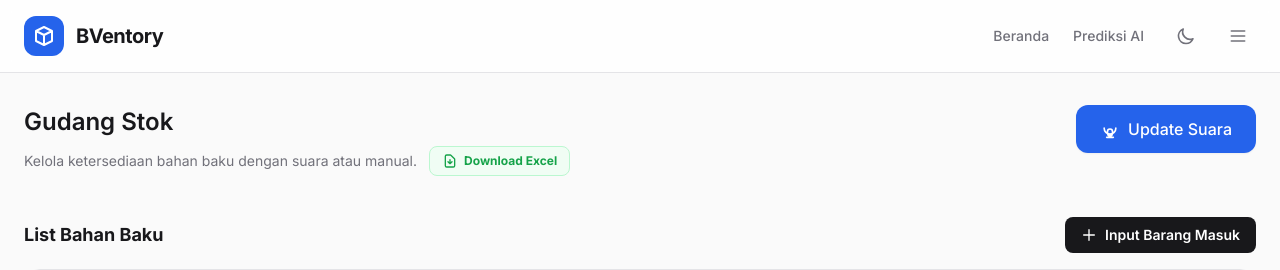
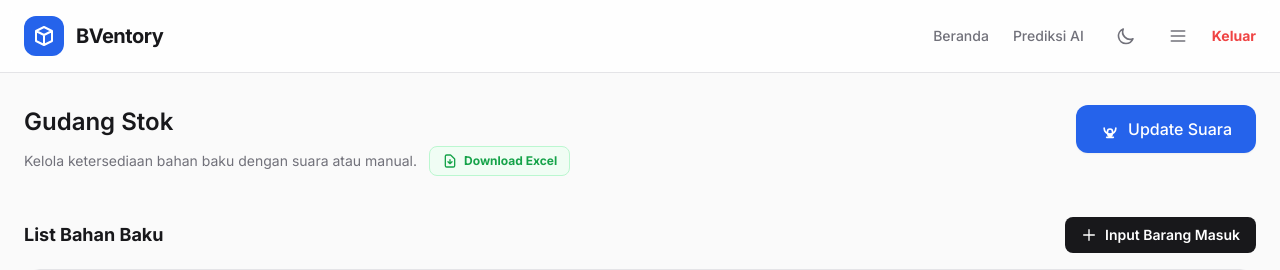
Before and after one commit to TubagusH007/mr-fungky, a Django app: page /gudang/ in a window 1280 px wide. Shown: the top 270 px of the page. Run offline with Django 5.2, Linux system fonts and the light colour scheme; a user stored in the database is signed in; data comes from the database, SQL or seed files in the repository; both versions use the stored data as it was after the commit; data that the repository does not hold is empty; some libraries are stand-ins or nearby versions.

Commit message:
Fix JS syntax error, restore dark mode and mobile menus, and add direct Keluar button for Manager in header

```diff
--- a/inventory/templates/inventory/gudang.html
+++ b/inventory/templates/inventory/gudang.html
@@ -136,6 +136,8 @@
                             d="M4 6h16M4 12h16M4 18h16"></path>
                     </svg>
                 </button>
+                <a href="{% url 'logout' %}" onclick="confirmLogout(event)"
+                    class="text-sm font-bold text-red-500 hover:text-red-600 {% if request.user.profile.role == 'MANAGER' %}inline-block{% else %}hidden sm:inline{% endif %}">Keluar</a>
             </div>
         </div>
     </header>
--- a/inventory/templates/inventory/index.html
+++ b/inventory/templates/inventory/index.html
@@ -91,7 +91,7 @@
                     </svg>
                 </button>
                 <a href="{% url 'logout' %}" onclick="confirmLogout(event)"
-                    class="text-sm font-semibold text-red-500 hover:text-red-600 hidden sm:inline">Keluar</a>
+                    class="text-sm font-bold text-red-500 hover:text-red-600 {% if request.user.profile.role == 'MANAGER' %}inline-block{% else %}hidden sm:inline{% endif %}">Keluar</a>
             </div>
         </div>
     </header>
@@ -618,7 +618,6 @@
             runHeartbeat();
             setInterval(runHeartbeat, 5000);
         }
-        }
     </script>
 </body>
 
--- a/inventory/templates/inventory/prediksi.html
+++ b/inventory/templates/inventory/prediksi.html
@@ -116,6 +116,8 @@
                             d="M4 6h16M4 12h16M4 18h16"></path>
                     </svg>
                 </button>
+                <a href="{% url 'logout' %}" onclick="confirmLogout(event)"
+                    class="text-sm font-bold text-red-500 hover:text-red-600 {% if request.user.profile.role == 'MANAGER' %}inline-block{% else %}hidden sm:inline{% endif %}">Keluar</a>
             </div>
         </div>
     </header>
```
Also changed, not shown: db.sqlite3.
